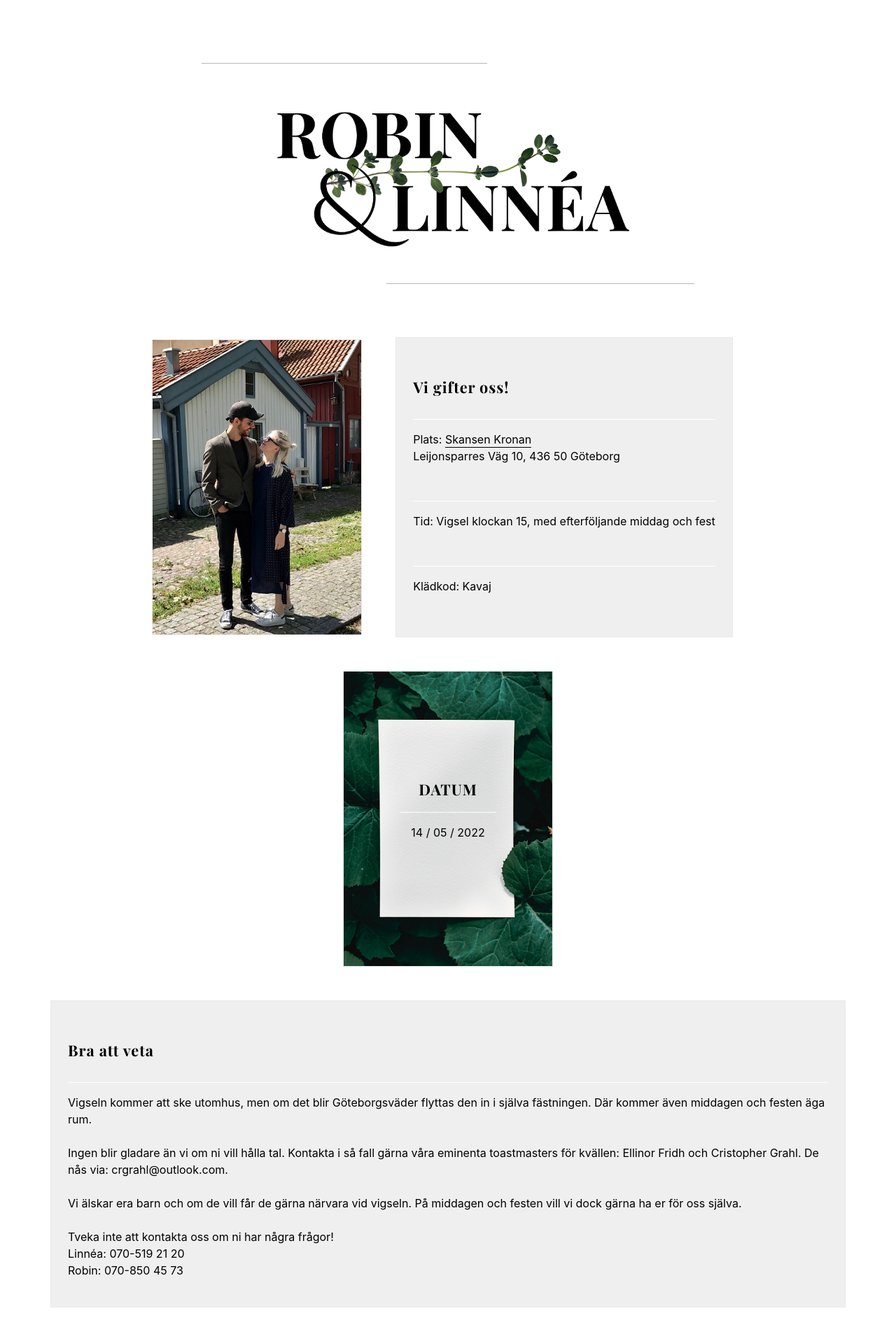
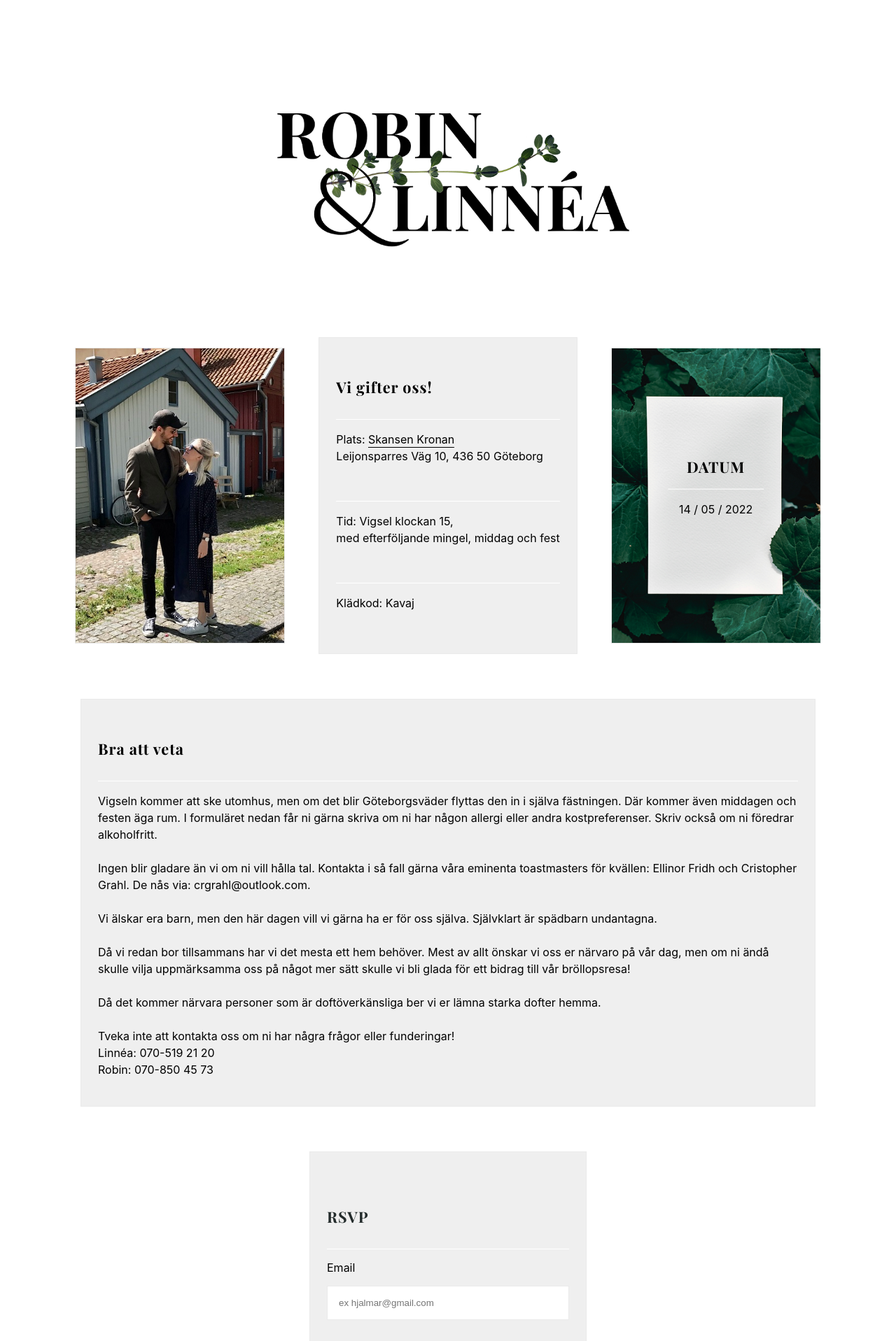
Before and after one commit to tantsandras/wedding, a Next.js app: page / in a window 1280 px wide. Shown: the top 1917 px of the page at 70% size. Built offline with nearby package versions, Linux system fonts and the light colour scheme.

Commit message:
changes in text, removed animated lines

```diff
--- a/pages/index.tsx
+++ b/pages/index.tsx
@@ -15,9 +15,7 @@ const Home: NextPage = () => {
 
       <main className={styles.main}>
         <div className={styles.header}>
-          <div className={styles.left}></div>
           <h1 className={styles.title}>Robin och Linnéa</h1>
-          <div className={styles.right}></div>
           <Image
             src="/robinochLinnea(6).png"
             aria-hidden="true"
@@ -51,7 +49,8 @@ const Home: NextPage = () => {
             </p>
             <br />
             <p>
-              Tid: Vigsel klockan 15, med efterföljande middag och fest
+              Tid: Vigsel klockan 15, <br />
+              med efterföljande mingel, middag och fest
             </p>{" "}
             <br />
             <p>Klädkod: Kavaj</p> <br />
@@ -67,16 +66,30 @@ const Home: NextPage = () => {
             <p>
               Vigseln kommer att ske utomhus, men om det blir Göteborgsväder
               flyttas den in i själva fästningen. Där kommer även middagen och
-              festen äga rum. <br /> <br />
+              festen äga rum. I formuläret nedan får ni gärna skriva om ni har
+              någon allergi eller andra kostpreferenser. Skriv också om ni
+              föredrar alkoholfritt.
+              <br /> <br />
               Ingen blir gladare än vi om ni vill hålla tal. Kontakta i så fall
               gärna våra eminenta toastmasters för kvällen: Ellinor Fridh och
               Cristopher Grahl. De nås via: crgrahl@outlook.com.
               <br /> <br />
-              Vi älskar era barn och om de vill får de gärna närvara vid
-              vigseln. På middagen och festen vill vi dock gärna ha er för oss
-              själva. <br />
+              Vi älskar era barn, men den här dagen vill vi gärna ha er för oss
+              själva. Självklart är spädbarn undantagna.
               <br />
-              Tveka inte att kontakta oss om ni har några frågor!
+              <br />
+              Då vi redan bor tillsammans har vi det mesta ett hem behöver. Mest
+              av allt önskar vi oss er närvaro på vår dag, men om ni ändå skulle
+              vilja uppmärksamma oss på något mer sätt skulle vi bli glada för
+              ett bidrag till vår bröllopsresa!
+              <br />
+              <br />
+              Då det kommer närvara personer som är doftöverkänsliga ber vi er
+              lämna starka dofter hemma.
+              <br />
+              <br />
+              Tveka inte att kontakta oss om ni har några frågor eller
+              funderingar!
               <br />
               Linnéa: 070-519 21 20 <br />
               Robin: 070-850 45 73
--- a/styles/Home.module.css
+++ b/styles/Home.module.css
@@ -23,38 +23,12 @@
   height: min(calc(100vw * 681 / 1210), calc(800px * 681 / 1210));
 }
 
-.left {
-  position: absolute;
-  top: 20%;
-  left: 3rem;
-  z-index: 2;
-  height: 0.03em;
-  width: 51%;
-  background: #b9b8b8;
-  transform: scaleX(0);
-  transform-origin: left;
-  animation: lines cubic-bezier(0.785, 0.135, 0.15, 0.86) 1s forwards;
-}
-
-.right {
-  position: absolute;
-  bottom: 10%;
-  right: 3rem;
-  z-index: 2;
-  height: 0.03em;
-  width: 55%;
-  background: #b9b8b8;
-  transform: scaleX(0);
-  transform-origin: right;
-  animation: lines cubic-bezier(0.785, 0.135, 0.15, 0.86) 1s forwards;
-}
-
 .footer {
   display: flex;
   flex: 1;
   margin: 0 9%;
   padding: 2rem 0;
-  border-top: 1px solid #b9b8b8;
+  border-top: 1px solid #efefef;
   justify-content: center;
   align-items: center;
 }
@@ -85,6 +59,7 @@
   margin: 2rem;
   padding: 1.5rem;
   min-width: 300px;
+  max-width: 1050px;
   height: auto;
   text-align: left;
   color: black;
```
